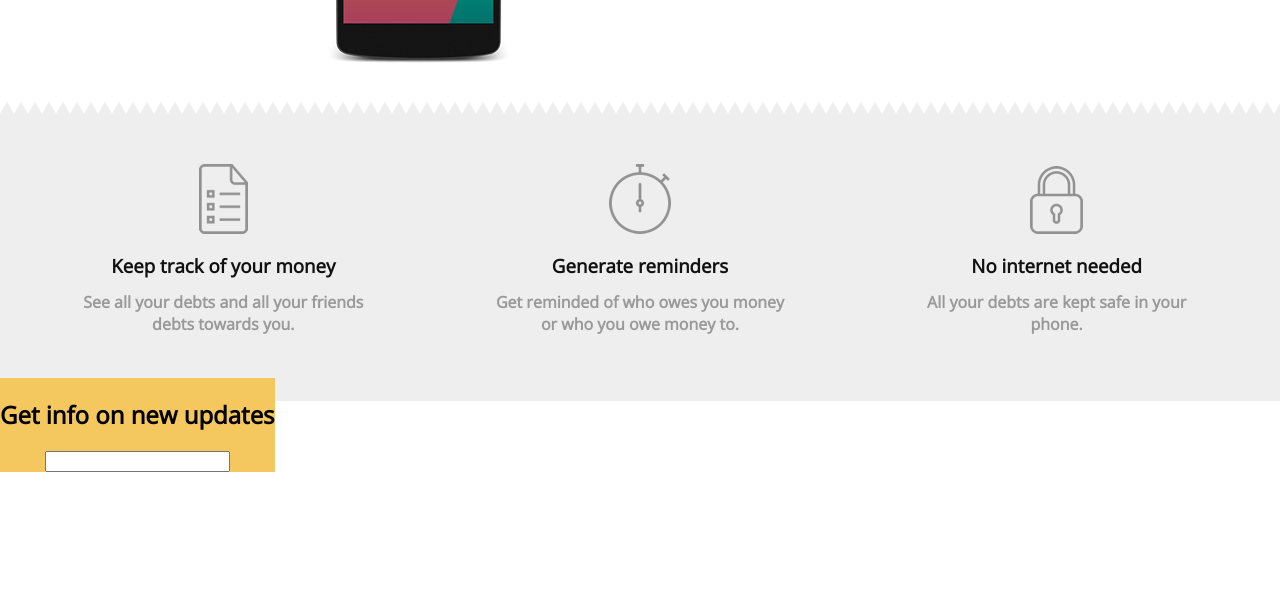
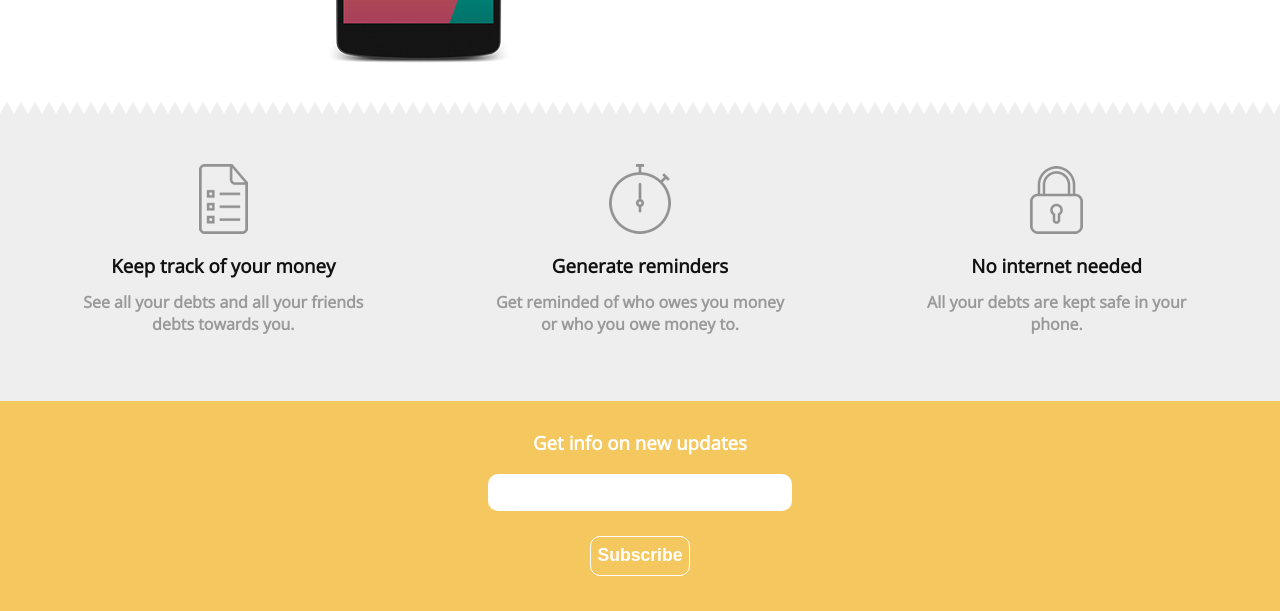
Before and after one commit to wolox-training/gb-express-js, a plain HTML site: page maquetado/index.html in a window 1280 px wide. Shown: the part 328-939 px from the top of the page. Before the commit the page ends 800 px from the top, so only its background shows below. Drawn offline with nearby package versions, Linux system fonts and the light colour scheme.

Commit message:
maquetado y estilos del footer finalizado

```diff
--- a/maquetado/index.html
+++ b/maquetado/index.html
@@ -30,8 +30,9 @@
       </div>
     </section>
     <footer class="footer-section">
-      <h2 class="footer-title">Get info on new updates</h2>
-      <input type="text">
+      <h3 class="footer-title">Get info on new updates</h3>
+      <input class="subscribe-input" type="text">
+      <button class="subscribe" type="button" name="button">Subscribe</button>
     </footer>
   </body>
 </html>
--- a/maquetado/styles.css
+++ b/maquetado/styles.css
@@ -86,20 +86,39 @@ body {
   background-image: url('assets/img/triangle.png');
   background-repeat: repeat-x;
   top:-12px;
-
 }
 
-.footer-section{
+.footer-section {
   display: flex;
   flex-direction: column;
   align-items: center;
-  align-content: flex-end;
-  justify-content: center;
+  justify-content: space-around;
+  align-content: center;
+  padding: 10px 0;
   background-color: #f5c85f;
-  position: absolute;
-  bottom: 0;
-  left: 0;
+  color: white;
 }
+
+.subscribe {
+  height: 40px;
+  width: 100px;
+  margin: 25px 0;
+  color: white;
+  background-color: transparent;
+  border: 1px solid white;
+  border-radius: 10px;
+  font-size: 1.1em;
+  font-weight: bold;
+}
+
+.subscribe-input {
+  border: none;
+  border-radius: 10px;
+  height: 35px;
+  max-width: 300px;
+  width: 55%;
+}
+
 .feature{
   display: flex;
   flex-direction: column;
@@ -110,6 +129,7 @@ body {
   font-weight: bold;
   text-align: center;
 }
+
 .description{
   color: #999999;
   margin-top: -5px;
```
